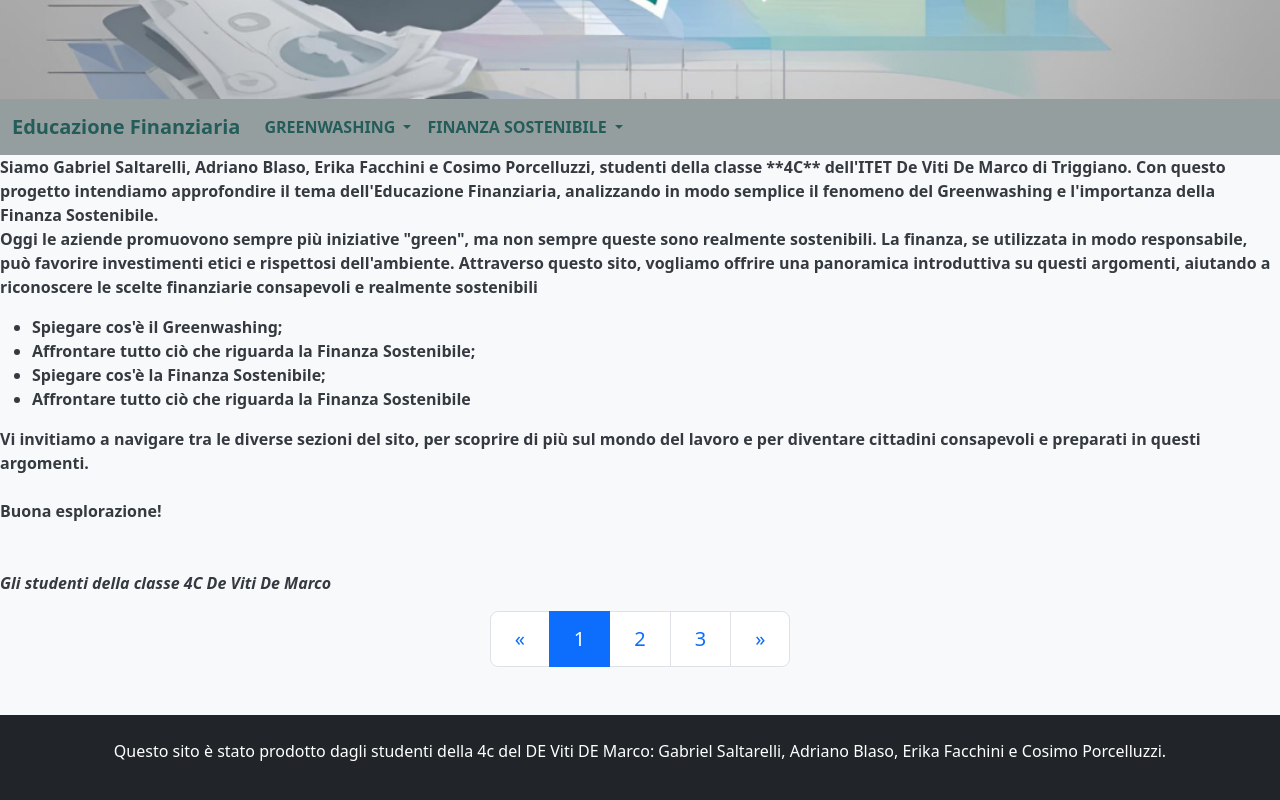
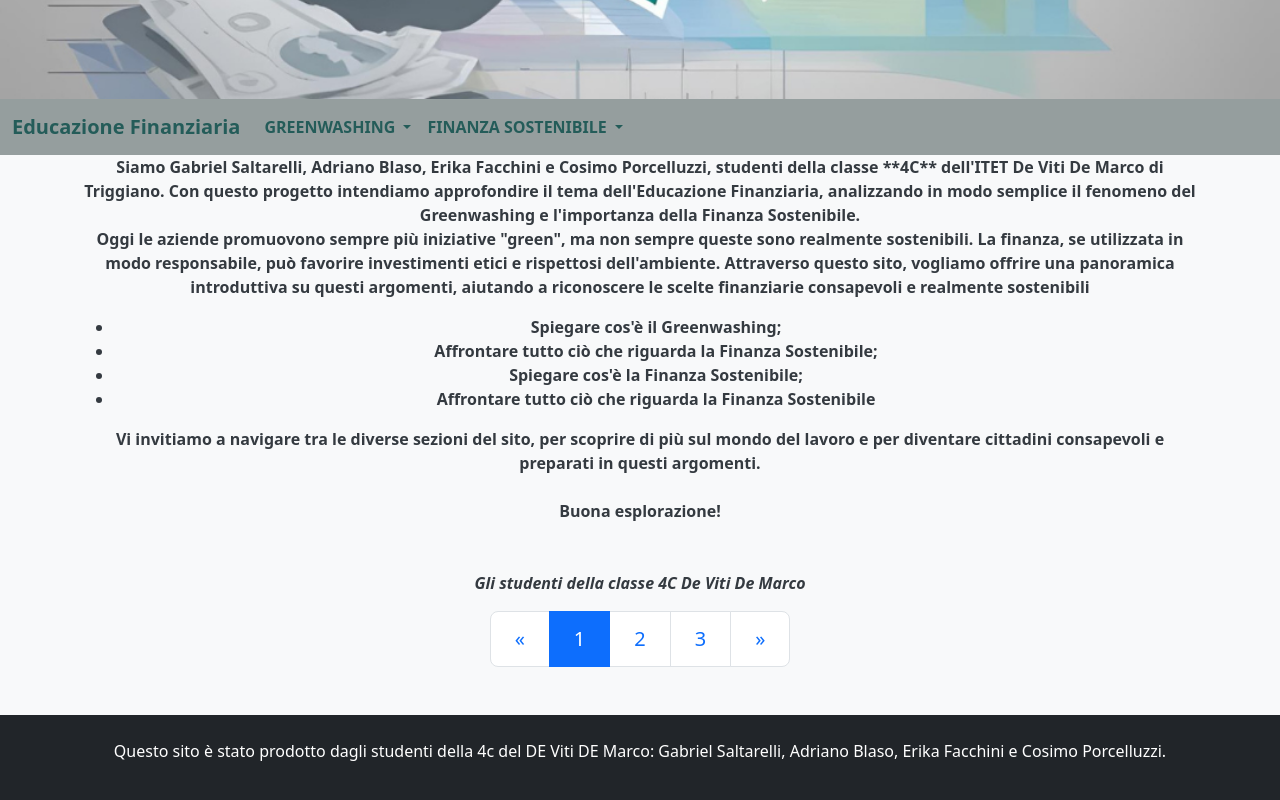
Before and after one commit to GabrielSaltarelli/Cimitero2, a website: page index.html in a window 1280 px wide. Shown: the part 654-1454 px from the top of the page. Drawn offline with nearby package versions, Linux system fonts and the light colour scheme.

Commit message:
Update index.html

```diff
--- a/index.html
+++ b/index.html
@@ -85,10 +85,11 @@
 </nav>
 
 
-	  <div>
-
-	  <div class="row">
-		<div class="col">
+	  <div class="container text-center">
+  <div class="row">
+    <div class="col">
+    </div>
+	  <div class="col-14">
 		  <p><b> <!-- <b> serve per il bold -->
 		 Siamo Gabriel Saltarelli, Adriano Blaso, Erika Facchini e Cosimo Porcelluzzi, studenti della classe **4C** dell'ITET De Viti De Marco di Triggiano. Con questo progetto intendiamo approfondire il tema dell'Educazione Finanziaria, analizzando in modo semplice il fenomeno del Greenwashing e l'importanza della Finanza Sostenibile.<br>
 		 Oggi le aziende promuovono sempre più iniziative "green", ma non sempre queste sono realmente sostenibili. La finanza, se utilizzata in modo responsabile, può favorire investimenti etici e rispettosi dell'ambiente. Attraverso questo sito, vogliamo offrire una panoramica introduttiva su questi argomenti, aiutando a riconoscere le scelte finanziarie consapevoli e realmente sostenibili
@@ -106,10 +107,9 @@
 		  </b></p>
 		</div>
 	  </div>
-
-
-	  </div>
-
+<div class="col">
+    </div>
+  </div>
 
 
 
```
